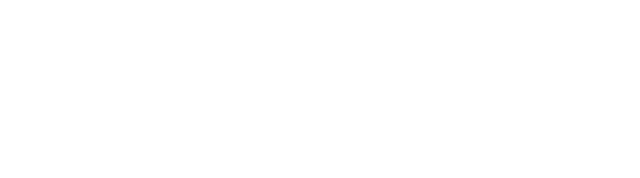
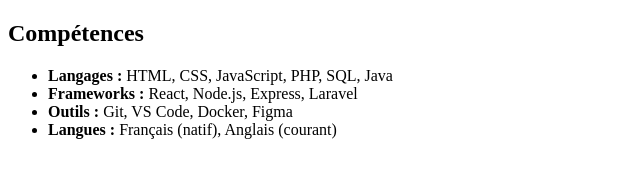
Before and after one commit to hervassledario-ctrl/mon-cv, a plain HTML site: page index.html in a window 1280 px wide. Shown: the whole page, without its empty margins (0-640 px from the left). Drawn offline with Linux system fonts and the light colour scheme.

Commit message:
mise en place de la section competences

```diff
--- a/index.html
+++ b/index.html
@@ -7,6 +7,16 @@
     <link rel="stylesheet" href="style.css">
 </head>
 <body>
+      <!-- ====== Compétences ====== -->
+    <section id="competences">
+        <h2>Compétences</h2>
+        <ul>
+            <li><strong>Langages :</strong> HTML, CSS, JavaScript, PHP, SQL, Java</li>
+            <li><strong>Frameworks :</strong> React, Node.js, Express, Laravel</li>
+            <li><strong>Outils :</strong> Git, VS Code, Docker, Figma</li>
+            <li><strong>Langues :</strong> Français (natif), Anglais (courant) </li>
+        </ul>
+    </section>
 
 </body>
 </html>
```
